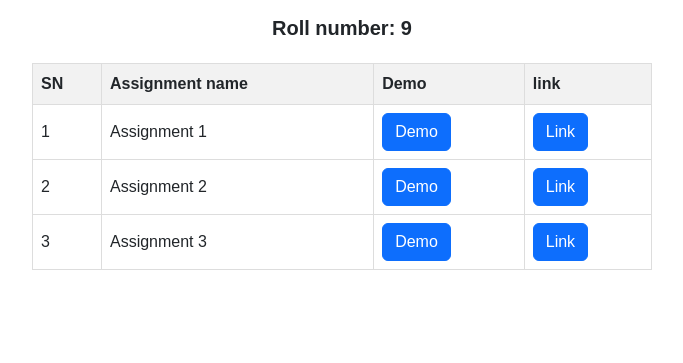
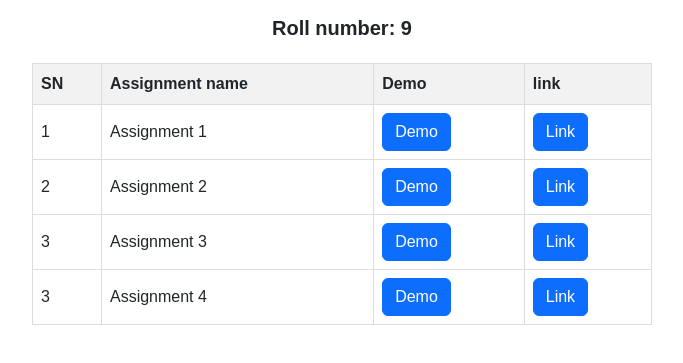
Before and after one commit to EC30/anjalichapagain, a plain HTML site: page index.html in a window 1280 px wide. Shown: the part 99-462 px from the top of the page, without its empty margins (298-981 px from the left). Drawn offline with nearby package versions, Linux system fonts and the light colour scheme.

Commit message:
Assignment 4 added on table

```diff
--- a/index.html
+++ b/index.html
@@ -54,6 +54,16 @@
                 <a href="https://github.com/EC30/anjalichapagain/tree/main/landing%20page" target="_blank" ><button type="button" class="btn btn-primary">Link</button></a>
             </td>
         </tr>
+				<tr>
+            <td>3</td>
+            <td>Assignment 4</td>
+            <td>
+                <a href="Assignment 4/index.html"><button type="button" class="btn btn-primary">Demo</button></a>
+            </td>
+            <td>
+                <a href="https://github.com/EC30/anjalichapagain/tree/main/Assignment%204" target="_blank" ><button type="button" class="btn btn-primary">Link</button></a>
+            </td>
+        </tr>
 
     </tbody>
 </table>
```
